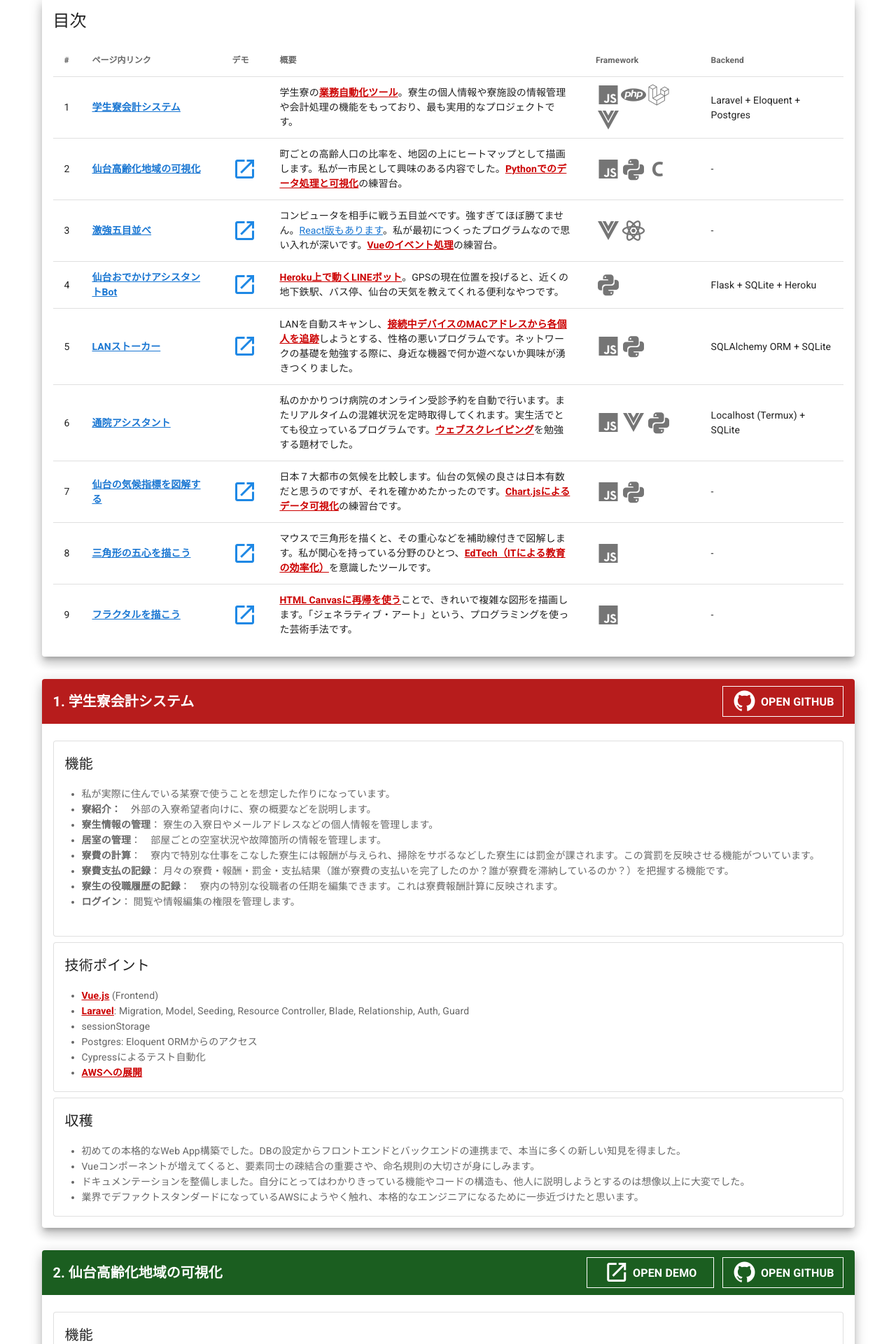
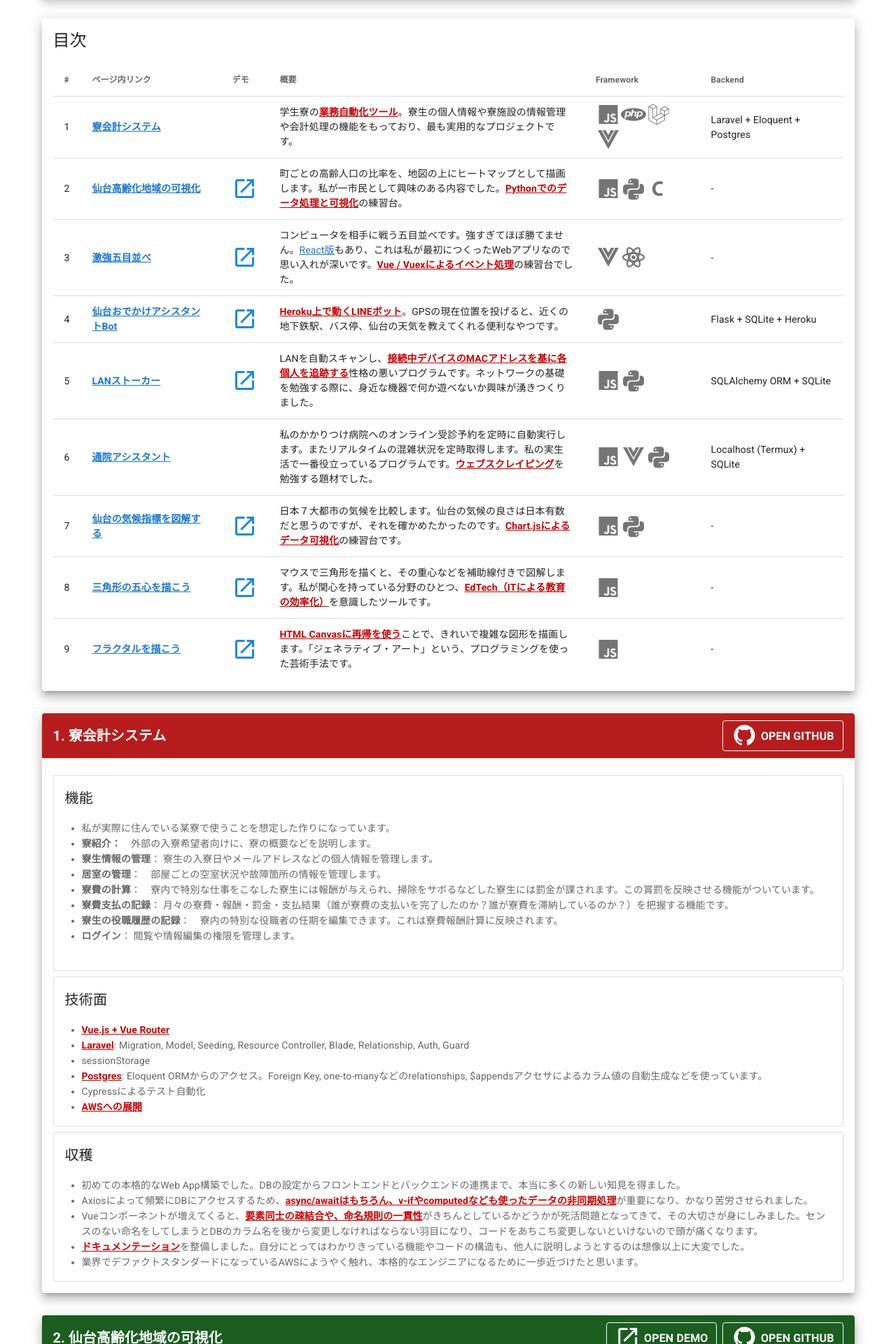
Before and after one commit to azureleaf/azureleaf.github.io, a Vue app: page /#/ in a window 1280 px wide. Shown: the part 282-2202 px from the top of the page at 70% size. Built offline with nearby package versions, Linux system fonts and the light colour scheme.

Commit message:
feat: Hide button text when the screen is small

```diff
--- a/src/views/Projects.vue
+++ b/src/views/Projects.vue
@@ -7,10 +7,10 @@
       <v-card-subtitle class="subtitle-1">
         <ul>
           <li>
-            ポートフォリオサイトへのご訪問ありがとうございます。
+            ポートフォリオサイトへのご訪問ありがとうございます！
           </li>
           <li>
-            プログラミング勉強の題材として私がつくったものを、一部ご紹介します。「自分が実際に使いたいツールを制作しよう」を主眼に置きました。
+            プログラミング独学の題材として制作したものを、一部ご紹介します。題材を決めるに当たっては「自分が実際に使いたいツールを作ろう」を主眼に置きました。
           </li>
           <li>
             制作物それぞれにデモページを設けましたので、ぜひご覧ください。なお、各プロジェクトのGitHubページに更に詳しい説明があります。
@@ -119,21 +119,21 @@
           v-if="project.demourl.length != 0"
           outlined
           large
-          tile
           :href="project.demourl"
-          class="px-6 mr-3 font-weight-bold subtitle-1"
+          class="px-3 mr-2 font-weight-bold subtitle-1"
         >
-          <v-icon class="mr-1" large>mdi-open-in-new</v-icon>Open Demo</v-btn
+          <v-icon class="mr-1" large>mdi-open-in-new</v-icon
+          ><span class="d-none d-md-flex">Open Demo</span></v-btn
         >
         <v-btn
           v-if="project.githuburl.length != 0"
           outlined
           large
-          tile
           :href="project.githuburl"
           class="px-3 font-weight-bold subtitle-1"
         >
-          <v-icon class="mr-1" large>mdi-github</v-icon>Open GitHub
+          <v-icon class="mr-1" large>mdi-github</v-icon>
+          <span class="d-none d-md-flex">Open GitHub</span>
         </v-btn>
       </v-toolbar>
       <v-card-text>
@@ -152,7 +152,7 @@
           </v-card-text>
         </v-card>
         <v-card outlined class="my-2">
-          <v-card-title>技術ポイント</v-card-title>
+          <v-card-title>技術面</v-card-title>
           <v-card-text>
             <ul>
               <li
@@ -190,7 +190,7 @@ export default {
       projectIds: [],
       projects: [
         {
-          name: "学生寮会計システム",
+          name: "寮会計システム",
           identifier: "dorm",
           desc:
             "学生寮の<u>業務自動化ツール</u>。寮生の個人情報や寮施設の情報管理や会計処理の機能をもっており、最も実用的なプロジェクトです。",
@@ -210,17 +210,18 @@ export default {
           ],
           funcImg: "",
           techs: [
-            "<u>Vue.js</u> (Frontend)",
+            "<u>Vue.js + Vue Router</u>",
             "<u>Laravel</u>: Migration, Model, Seeding, Resource Controller, Blade, Relationship, Auth, Guard",
             "sessionStorage",
-            "Postgres: Eloquent ORMからのアクセス",
+            "<u>Postgres</u>: Eloquent ORMからのアクセス。Foreign Key, one-to-manyなどのrelationships, $appendsアクセサによるカラム値の自動生成などを使っています。",
             "Cypressによるテスト自動化",
             "<u>AWSへの展開</u>"
           ],
           achvs: [
             "初めての本格的なWeb App構築でした。DBの設定からフロントエンドとバックエンドの連携まで、本当に多くの新しい知見を得ました。",
-            "Vueコンポーネントが増えてくると、要素同士の疎結合の重要さや、命名規則の大切さが身にしみます。",
-            "ドキュメンテーションを整備しました。自分にとってはわかりきっている機能やコードの構造も、他人に説明しようとするのは想像以上に大変でした。",
+            "Axiosによって頻繁にDBにアクセスするため、<u>async/awaitはもちろん、v-ifやcomputedなども使ったデータの非同期処理</u>が重要になり、かなり苦労させられました。",
+            "Vueコンポーネントが増えてくると、<u>要素同士の疎結合や、命名規則の一貫性</u>がきちんとしているかどうかが死活問題となってきて、その大切さが身にしみました。センスのない命名をしてしまうとDBのカラム名を後から変更しなければならない羽目になり、コードをあちこち変更しないといけないので頭が痛くなります。",
+            "<u>ドキュメンテーション</u>を整備しました。自分にとってはわかりきっている機能やコードの構造も、他人に説明しようとするのは想像以上に大変でした。",
             "業界でデファクトスタンダードになっているAWSにようやく触れ、本格的なエンジニアになるために一歩近づけたと思います。"
           ]
         },
@@ -256,7 +257,7 @@ export default {
           name: "激強五目並べ",
           identifier: "gomoku",
           desc:
-            "コンピュータを相手に戦う五目並べです。強すぎてほぼ勝てません。<a href='https://github.com/azureleaf/gomoku'>React版もあります</a>。私が最初につくったプログラムなので思い入れが深いです。<u>Vueのイベント処理</u>の練習台。",
+            "コンピュータを相手に戦う五目並べです。強すぎてほぼ勝てません。<a href='https://github.com/azureleaf/gomoku'>React版</a>もあり、これは私が最初につくったWebアプリなので思い入れが深いです。<u>Vue / Vuexによるイベント処理</u>の練習台でした。",
           demourl: "https://azureleaf.github.io/gomoku-vue/",
           githuburl: "https://github.com/azureleaf/gomoku-vue",
           frameworks: ["vue", "react"],
@@ -319,7 +320,7 @@ export default {
           name: "LANストーカー",
           identifier: "stalker",
           desc:
-            "LANを自動スキャンし、<u>接続中デバイスのMACアドレスから各個人を追跡</u>しようとする、性格の悪いプログラムです。ネットワークの基礎を勉強する際に、身近な機器で何か遊べないか興味が湧きつくりました。",
+            "LANを自動スキャンし、<u>接続中デバイスのMACアドレスを基に各個人を追跡する</u>性格の悪いプログラムです。ネットワークの基礎を勉強する際に、身近な機器で何か遊べないか興味が湧きつくりました。",
           demourl: "https://azureleaf.github.io/lan-device-stalker/",
           githuburl: "https://github.com/azureleaf/lan-device-stalker",
           frameworks: ["js", "py"],
@@ -347,17 +348,14 @@ export default {
           name: "通院アシスタント",
           identifier: "hospital",
           desc:
-            "私のかかりつけ病院のオンライン受診予約を自動で行います。またリアルタイムの混雑状況を定時取得してくれます。実生活でとても役立っているプログラムです。<u>ウェブスクレイピング</u>を勉強する題材でした。",
+            "私のかかりつけ病院へのオンライン受診予約を定時に自動実行します。またリアルタイムの混雑状況を定時取得します。私の実生活で一番役立っているプログラムです。<u>ウェブスクレイピング</u>を勉強する題材でした。",
           demourl: "",
           githuburl: "https://github.com/azureleaf/hospital_latency",
           frameworks: ["py", "vue", "js"],
           backends: ["Localhost (Termux) + SQLite"],
           funcs: [],
           funcImg: "",
-          techs: [
-            // "Socket.ioによるリアルタイム情報更新",
-            // "Node.jsからPythonを実行"
-          ],
+          techs: [],
           achvs: [
             "この病院は人気が高く、予約を取るのが先着順の凄まじい競争になっていました。自動化でとても楽になりました。"
           ]
```
